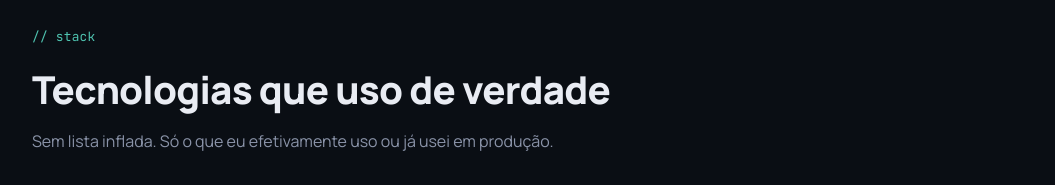
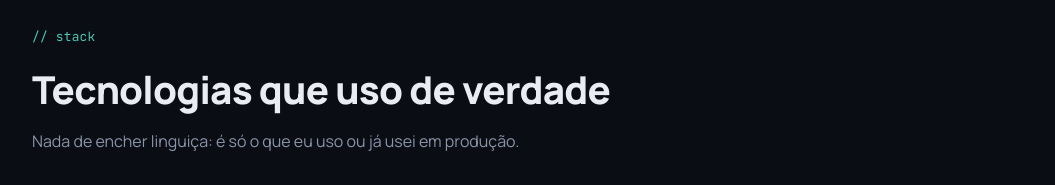
Before and after one commit to rtsemensato/portifolio, a Next.js app: page / in a window 1280 px wide. Shown: the part 2620-2805 px from the top of the page, without its empty margins (112-1167 px from the left). Built offline with nearby package versions, Linux system fonts and the light colour scheme.

Commit message:
Remove nota do rodape e reescreve o texto da stack
O texto original da stack soava artificial demais (efetivamente usar,
lista inflada). Trocado por uma frase mais direta. A nota do rodape
sobre curriculo adaptado sob pedido foi removida a pedido do Ricardo.

```diff
--- a/components/Footer.tsx
+++ b/components/Footer.tsx
@@ -1,16 +1,10 @@
-"use client";
-
-import { useLang } from "@/lib/LangContext";
-
 export default function Footer() {
-  const { t } = useLang();
   const year = new Date().getFullYear();
 
   return (
     <footer className="footer">
       <div className="wrap footer-inner">
         <p>© {year} Ricardo Teston Semensato</p>
-        <p className="footer-note">{t("footer.note")}</p>
       </div>
     </footer>
   );
--- a/content/translations.ts
+++ b/content/translations.ts
@@ -65,7 +65,7 @@ export const translations = {
 
     "stack.eyebrow": "// stack",
     "stack.title": "Tecnologias que uso de verdade",
-    "stack.sub": "Sem lista inflada. Só o que eu efetivamente uso ou já usei em produção.",
+    "stack.sub": "Nada de encher linguiça: é só o que eu uso ou já usei em produção.",
     "stack.frontend": "Front-end",
     "stack.backend": "Back-end",
     "stack.data": "Dados",
@@ -120,7 +120,6 @@ export const translations = {
       "Aberto a oportunidades remotas, PJ ou CLT, em times que valorizam arquitetura bem pensada e código que dura.",
     "contact.location": "Jandaia do Sul, PR. Disponível para remoto",
 
-    "footer.note": "Currículo adaptado sob pedido, conforme a vaga.",
   },
   en: {
     "nav.about": "About",
@@ -178,7 +177,7 @@ export const translations = {
 
     "stack.eyebrow": "// stack",
     "stack.title": "Technologies I actually use",
-    "stack.sub": "No inflated list. Just what I genuinely use or have used in production.",
+    "stack.sub": "No padding here: just what I actually use, or have used, in production.",
     "stack.frontend": "Front-end",
     "stack.backend": "Back-end",
     "stack.data": "Data",
@@ -233,7 +232,6 @@ export const translations = {
       "Open to remote opportunities, contract or full-time, on teams that value thoughtful architecture and code that lasts.",
     "contact.location": "Jandaia do Sul, Brazil. Available for remote work",
 
-    "footer.note": "Resume tailored on request, depending on the role.",
   },
 } satisfies Record<"pt" | "en", Record<string, string>>;
 
```
